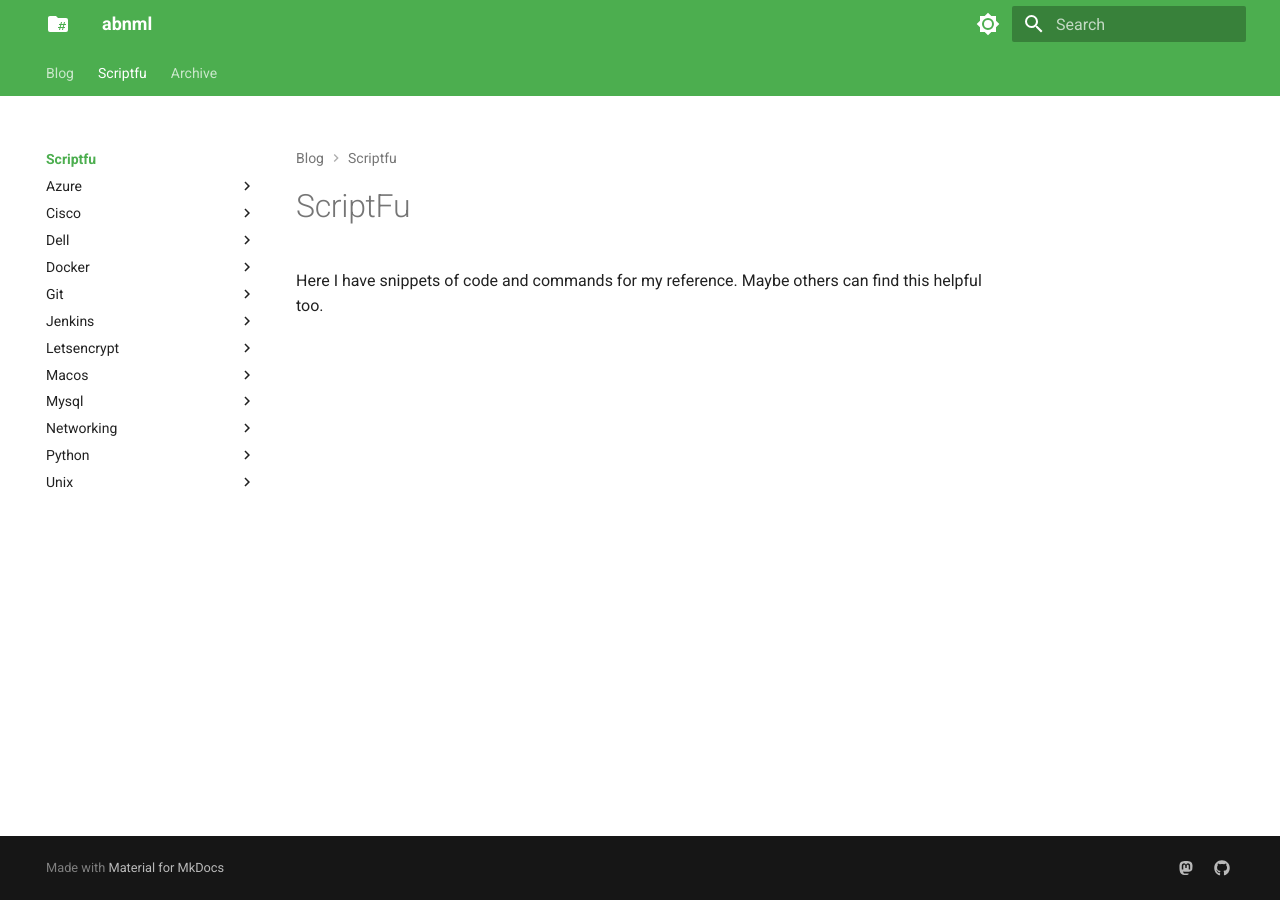
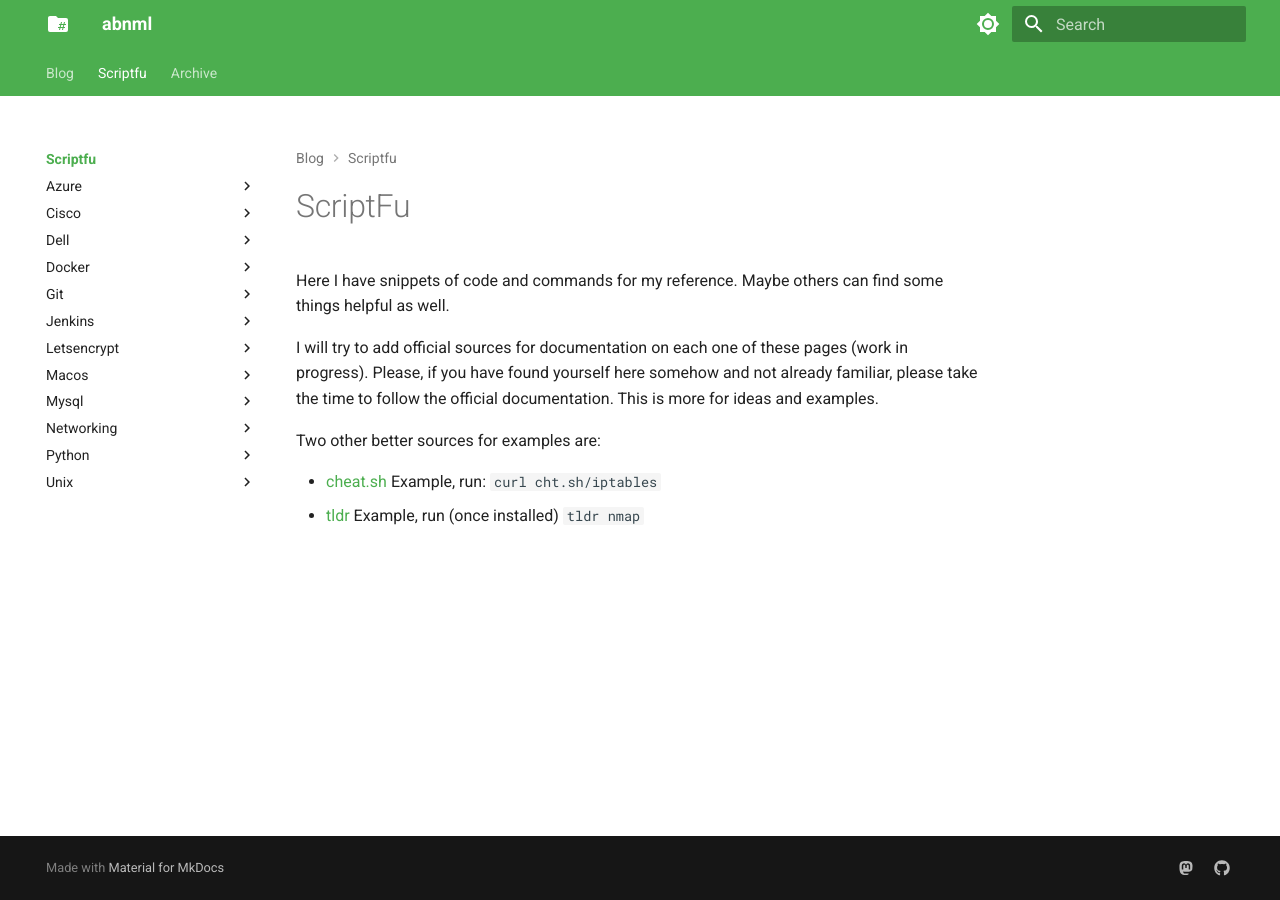
Before and after one commit to stevenixng/stevenixng.github.io, an MkDocs documentation site: the page built from docs/scriptfu/index.md, in a window 1280 px wide. Built offline with MkDocs 1.6.1 and Material for MkDocs 9.7.7, drawn with Linux system fonts in a browser that asks for light colours; plug-ins that fetch from the network failed and are left out.

Commit message:
added more information to scriptfu index

```diff
--- a/docs/scriptfu/index.md
+++ b/docs/scriptfu/index.md
@@ -2,4 +2,11 @@
 title: ScriptFu
 ---
 
-Here I have snippets of code and commands for my reference. Maybe others can find this helpful too.
+Here I have snippets of code and commands for my reference. Maybe others can find some things helpful as well.
+
+I will try to add official sources for documentation on each one of these pages (work in progress). Please, if you have found yourself here somehow and not already familiar, please take the time to follow the official documentation. This is more for ideas and examples.
+
+Two other better sources for examples are:
+
+  * [cheat.sh](https://github.com/chubin/cheat.sh) Example, run:  `curl cht.sh/iptables`
+  * [tldr](https://github.com/tldr-pages/tldr) Example, run (once installed) `tldr nmap`
```
